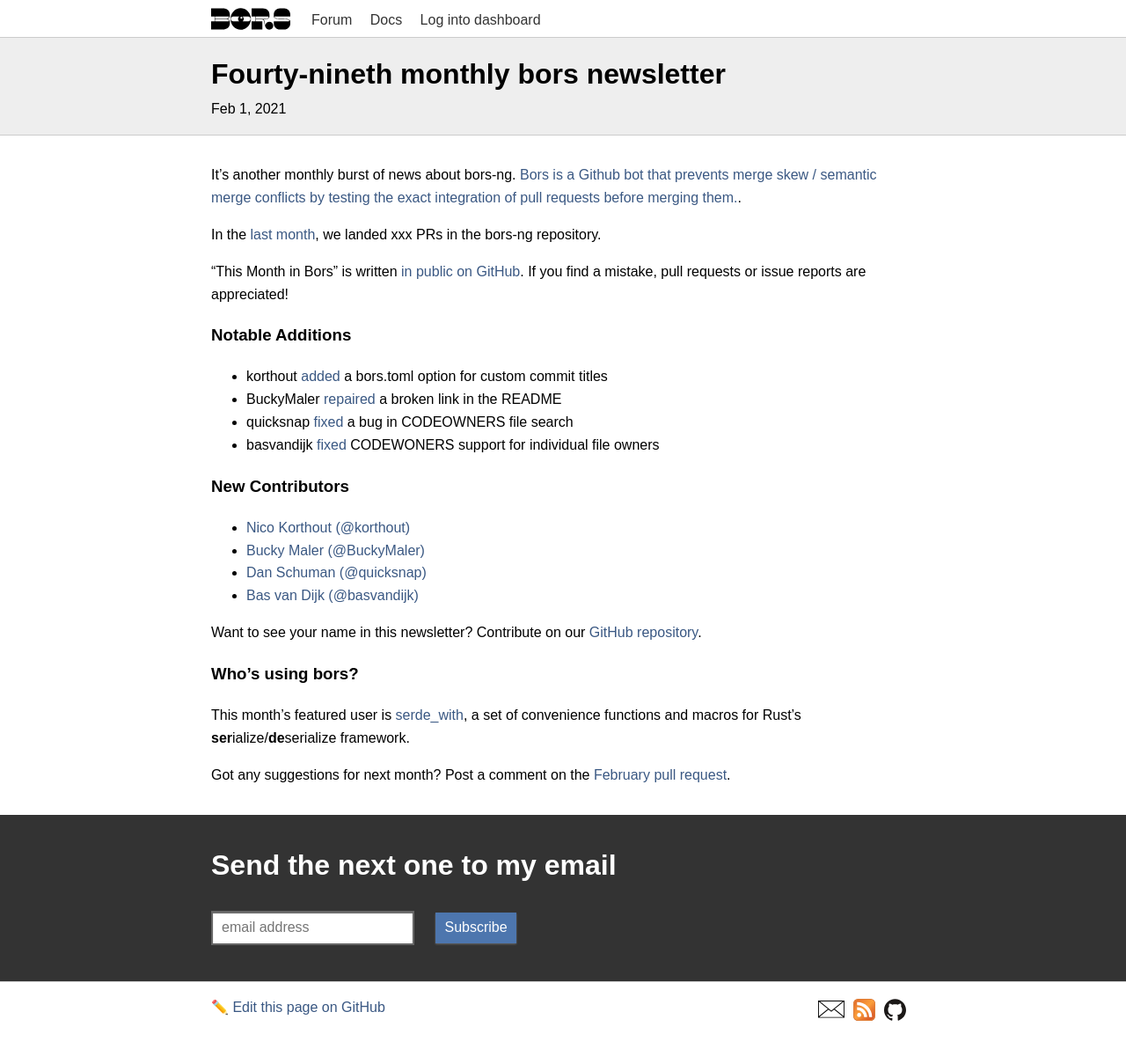
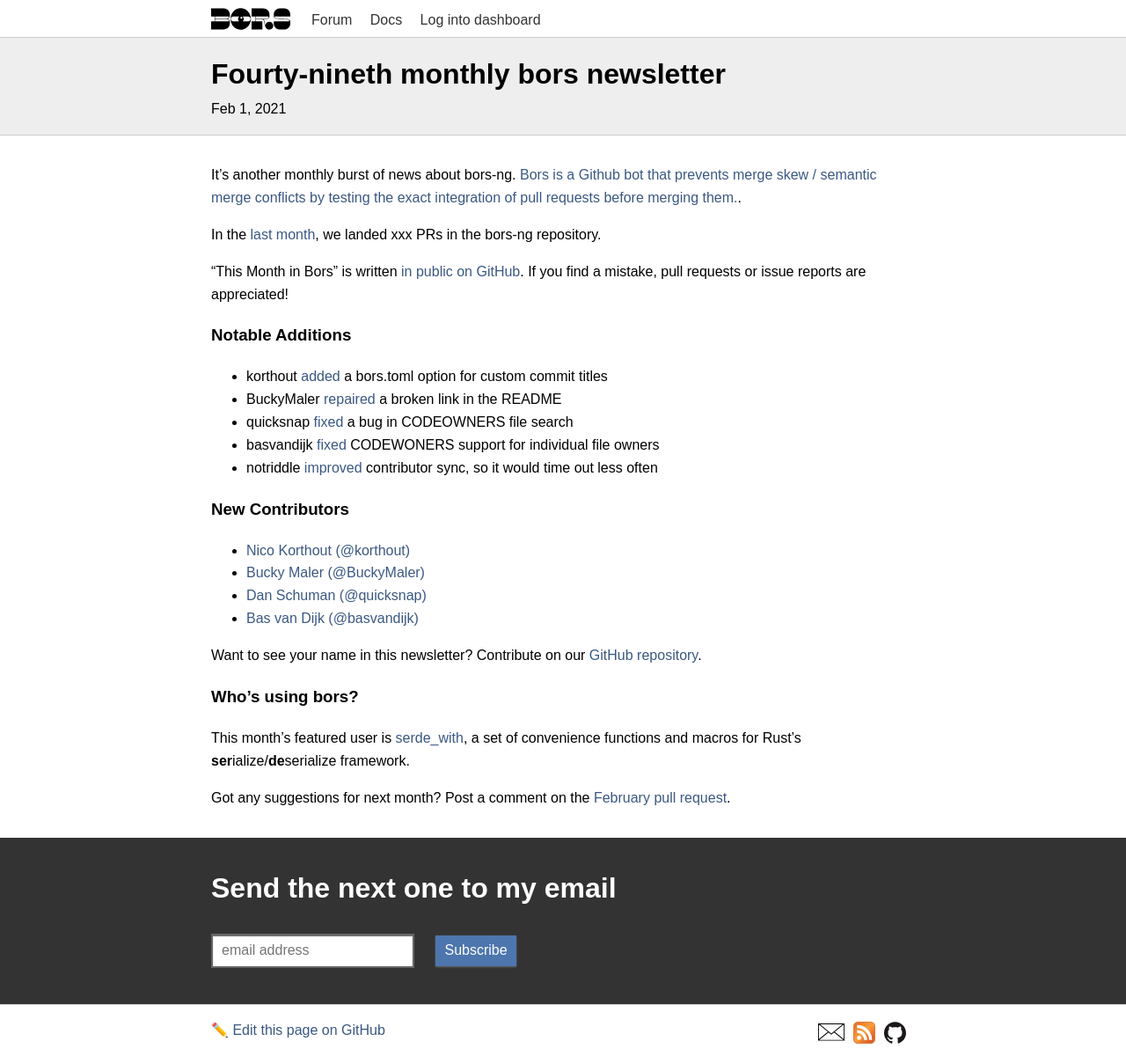
Before and after one commit to bors-ng/bors-ng.github.io, a Jekyll site: the page built from _posts/2021-02-01-tmib-49.md, in a window 1280 px wide. Shown: the whole page at 88% size. Built offline with Jekyll 4.4.1, drawn with Linux system fonts in a browser that asks for light colours; before the commit the page ends 1174 px from its top, so only the background shows below that.

Commit message:
Add bors-ng/bors-ng#1133

```diff
--- a/_posts/2021-02-01-tmib-49.md
+++ b/_posts/2021-02-01-tmib-49.md
@@ -23,6 +23,8 @@
 * BuckyMaler [repaired](https://github.com/bors-ng/bors-ng/pull/1118) a broken link in the README
 * quicksnap [fixed](https://github.com/bors-ng/bors-ng/pull/1128) a bug in CODEOWNERS file search
 * basvandijk [fixed](https://github.com/bors-ng/bors-ng/pull/1131) CODEWONERS support for individual file owners
+* notriddle [improved](https://github.com/bors-ng/bors-ng/pull/1133) contributor sync, so it would time out less often
+
 
 ### New Contributors
 
```
